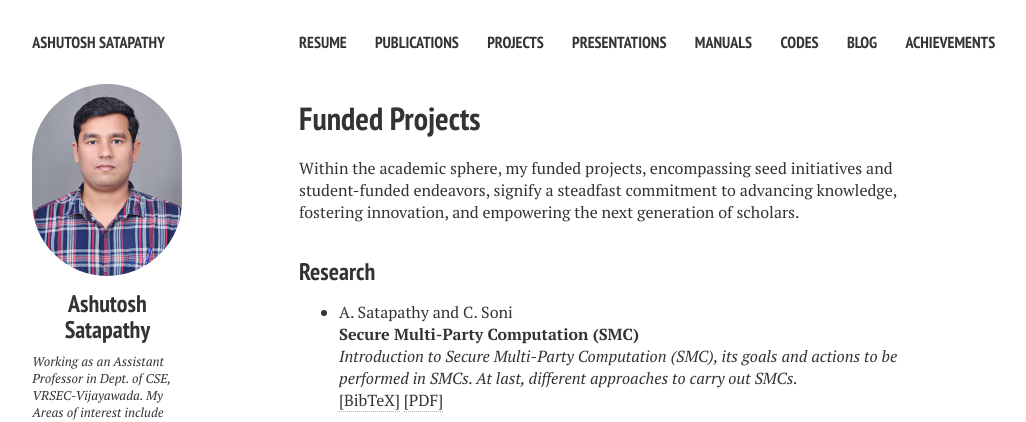
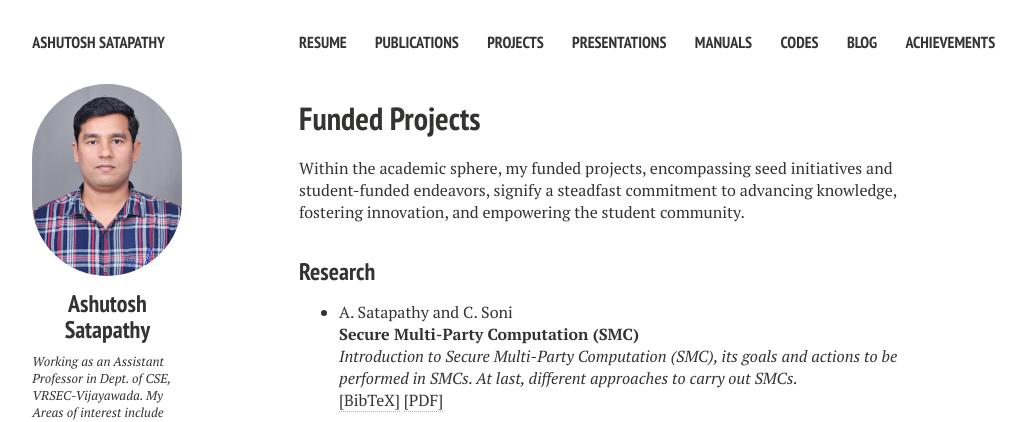
Before and after one commit to ashutoshsatapathy1990/ashutoshsatapathy1990.github.io, a Jekyll site: the page built from projects.md, in a window 1280 px wide. Shown: the top 422 px of the page, without its empty margins (21-1047 px from the left). Built offline with Jekyll 4.4.1, drawn with Linux system fonts in a browser that asks for light colours; nearby versions of some CDN libraries.

Commit message:
Update projects.md

```diff
--- a/projects.md
+++ b/projects.md
@@ -7,4 +7,4 @@ modified: 15-11-2023
 comments: false
 ---
 
-Within the academic sphere, my funded projects, encompassing seed initiatives and student-funded endeavors, signify a steadfast commitment to advancing knowledge, fostering innovation, and empowering the next generation of scholars.
+Within the academic sphere, my funded projects, encompassing seed initiatives and student-funded endeavors, signify a steadfast commitment to advancing knowledge, fostering innovation, and empowering the student community.
```
